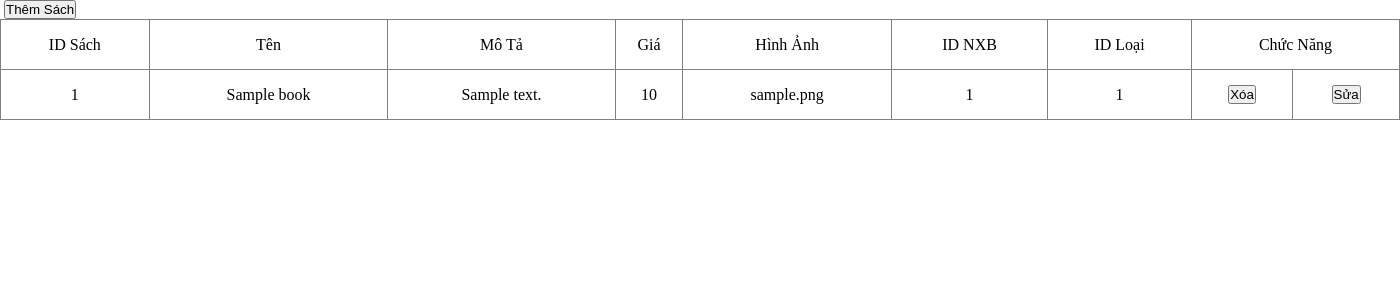
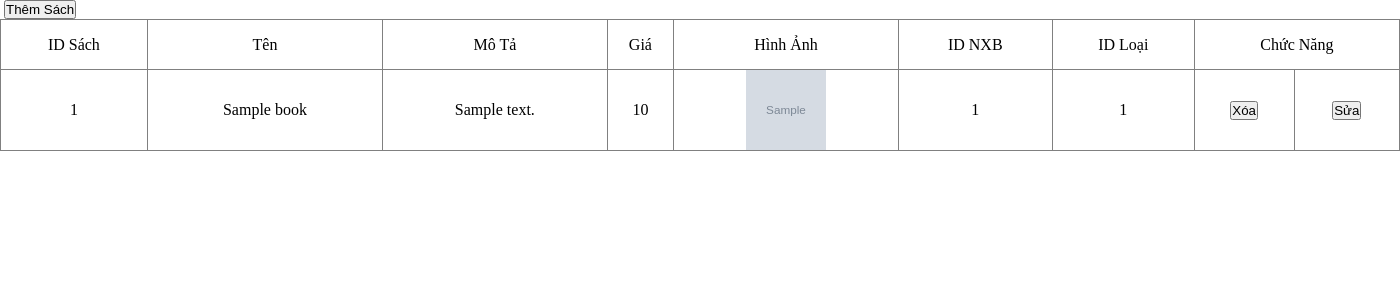
Before and after one commit to aloha1604/MVC2, a PHP site: page /MVC2/ in a window 1400 px wide. Shown: the top 300 px of the page. Run offline with PHP 8.4, Linux system fonts and the light colour scheme; tables that the repository leaves empty or names only in its code hold one stand-in row (values such as "Sample post"); grey boxes marked "Sample" are stand-in pictures.

Commit message:
da fix loi hien thi

```diff
--- a/View/showbook.php
+++ b/View/showbook.php
@@ -27,7 +27,7 @@
 			<td><?php echo $value['book_name'] ?></td>
 			<td><?php echo $value['description'] ?></td>
 			<td><?php echo $value['price'] ?></td>
-			<td><?php echo $value['img'] ?></td>
+			<td><img style=" width: 80px; height: 80px" src="<?php echo BASE_URL ?>/assets/images<?php echo $value['img'] ?>" alt=""></td>
 			<td><?php echo $value['pub_id'] ?></td>
 			<td><?php echo $value['cat_id'] ?></td>
 
```
Also changed, not shown: assets/images89744189_212512483299790_6733711475413614592_n1587568761.jpg (added), assets/images89744189_212512483299790_6733711475413614592_n1587568790.jpg (added).
